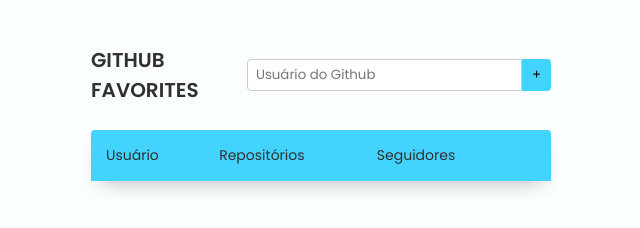
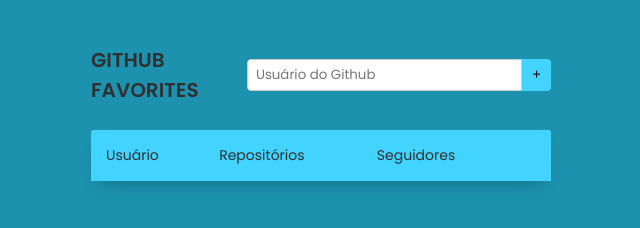
Before and after one commit to ghimelcandido/github-favorite-users, a plain HTML site: page index.html in a window 1280 px wide. Shown: the whole page, without its empty margins (319-959 px from the left). Drawn offline with Linux system fonts and the light colour scheme.

Commit message:
Update style.css

```diff
--- a/style.css
+++ b/style.css
@@ -17,7 +17,7 @@
 body {
   font-size: 1.6rem;
   color: var(--text-color);
-  background-color: rgb(250, 254, 255);
+  background-color: rgb(28, 146, 175);
 }
 
 body * {
@@ -145,8 +145,9 @@ td.user a p {
 }
 
 td .remove {
+  cursor: pointer;
   background: none;
   border: none;
+  color: red;
 
-  color: red;
 }
```
